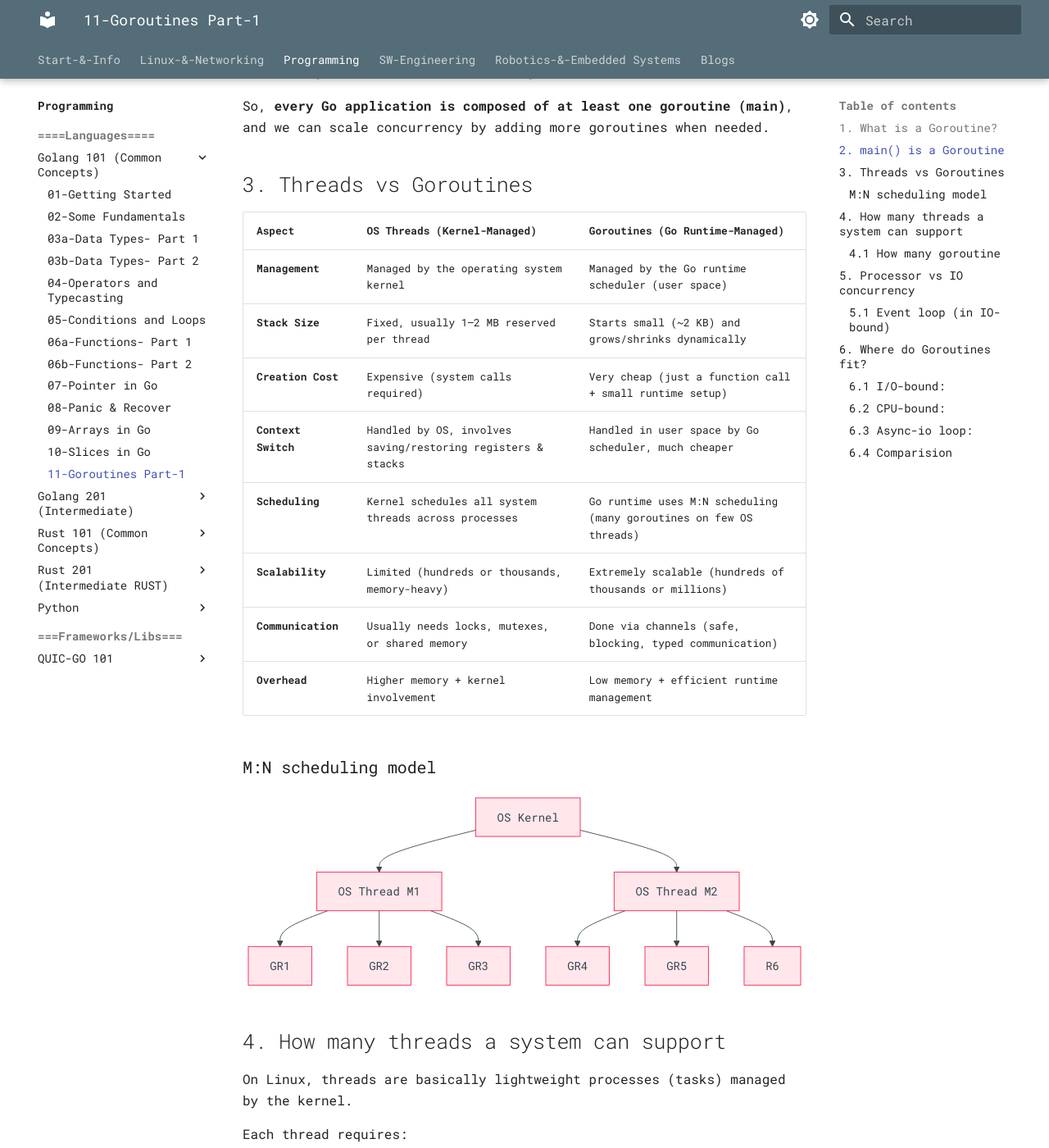
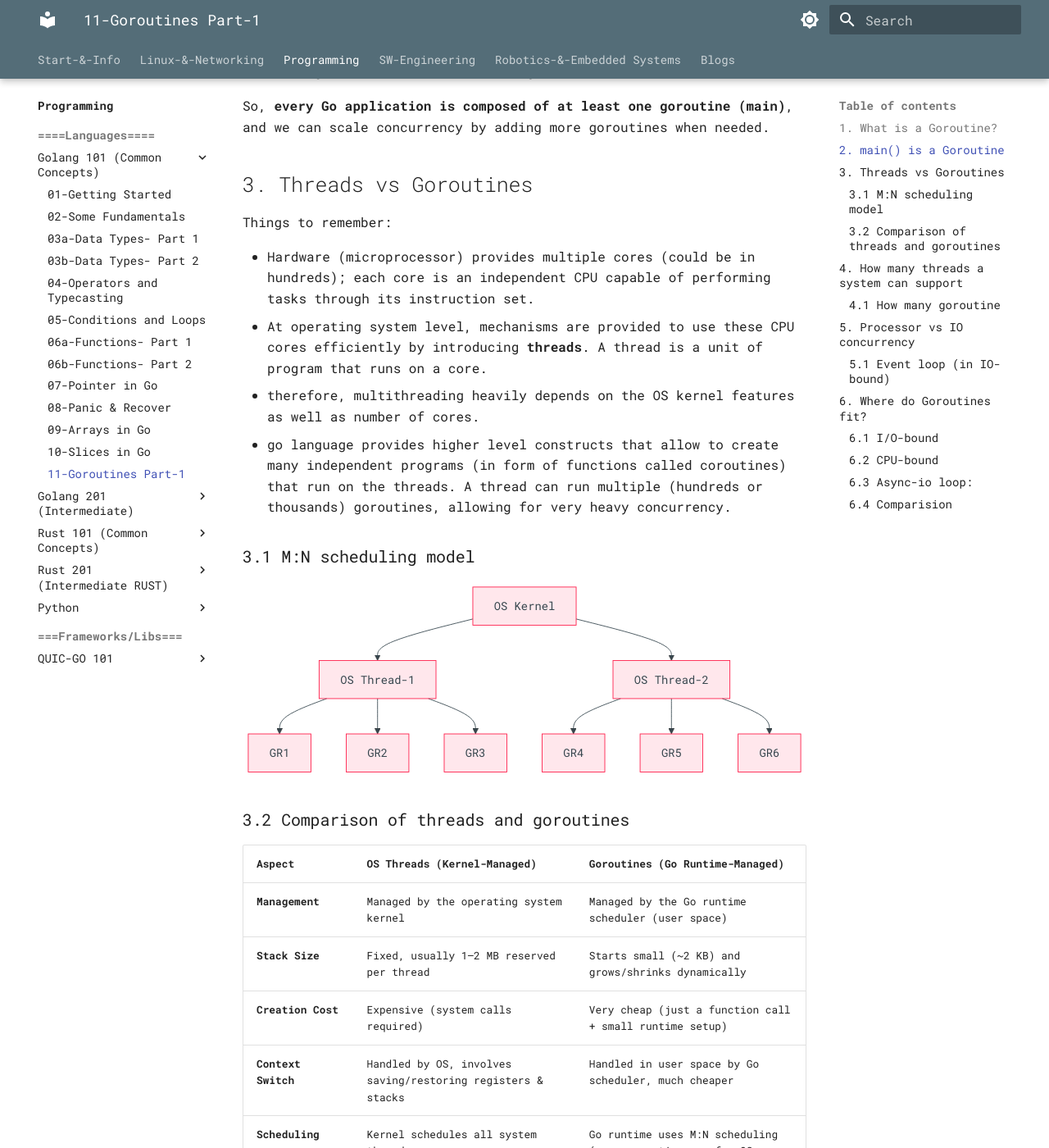
Before and after one commit to alohamujeeb/alohamujeeb.github.io, an MkDocs documentation site: the page built from docs/programming/languages/golang101/11-goroutines.md, in a window 1280 px wide and 1400 px high, scrolled down 1155 px. Shown: the whole window at 82% size. Built offline with MkDocs 1.6.1 and Material for MkDocs 9.7.7, drawn with Linux system fonts in a browser that asks for light colours; some of the changed text lies outside the part shown.

Commit message:
goroutine updated

````diff
--- a/docs/programming/languages/golang101/11-goroutines.md
+++ b/docs/programming/languages/golang101/11-goroutines.md
@@ -33,6 +33,33 @@ So, **every Go application is composed of at least one goroutine (main)**, and w
 
 ## 3. Threads vs Goroutines
 
+Things to remember:
+
+- Hardware (microprocessor) provides multiple cores (could be in hundreds); each core is an independent CPU capable of performing tasks through its instruction set.
+- At operating system level, mechanisms are provided to use these CPU cores efficiently by introducing **threads**. A thread is a unit of program that runs on a core.
+- therefore, multithreading heavily depends on the OS kernel features as well as number of cores.
+- go language provides higher level constructs that allow to create many independent programs (in form of functions called coroutines) that run on the threads. A thread can run multiple (hundreds or thousands) goroutines, allowing for very heavy concurrency.
+
+
+### 3.1 M:N scheduling model
+```mermaid
+graph TD
+    OSK[OS Kernel]
+
+    OSK --> T1["OS Thread-1"]
+    OSK --> T2["OS Thread-2"]
+
+    T1 --> GR1[GR1]
+    T1 --> GR2[GR2]
+    T1 --> GR3[GR3]
+
+    T2 --> GR4[GR4]
+    T2 --> GR5[GR5]
+    T2 --> GR6[GR6]
+```
+
+### 3.2 Comparison of threads and goroutines
+
 | Aspect              | OS Threads (Kernel-Managed)                                   | Goroutines (Go Runtime-Managed)                           |
 |---------------------|---------------------------------------------------------------|-----------------------------------------------------------|
 | **Management**      | Managed by the operating system kernel                        | Managed by the Go runtime scheduler (user space)          |
@@ -45,22 +72,7 @@ So, **every Go application is composed of at least one goroutine (main)**, and w
 | **Overhead**        | Higher memory + kernel involvement                           | Low memory + efficient runtime management                 |
 
 
-### M:N scheduling model
-```mermaid
-graph TD
-    OSK[OS Kernel]
 
-    OSK --> T1[OS Thread M1]
-    OSK --> T2[OS Thread M2]
-
-    T1 --> GR1[GR1]
-    T1 --> GR2[GR2]
-    T1 --> GR3[GR3]
-
-    T2 --> GR4[GR4]
-    T2 --> GR5[GR5]
-    T2 --> GR6[R6]
-```
 
 ## 4. How many threads a system can support
 On Linux, threads are basically lightweight processes (tasks) managed by the kernel.
@@ -112,27 +124,36 @@ Concurrency can be broadly categorized as:
 
 ```mermaid
 graph LR
-  subgraph CPU_bound
-    CPU["CPU Core 1"]
-    CPU --> TH1["TH1"]
-    CPU --> TH2["TH2"]
-    CPU --> TH3["TH3"]
+  subgraph IO_bound
+    LOOP["Event Loop (manages IO)<br/>(Runs as a Thread)"]
+    LOOP --> IO-Task-1["IO-Task-1"]
+    LOOP --> IO-Task-2["IO-Task-2"]
+    LOOP --> IO-Task-3["IO-Task-3"]
   end
 
 
-  subgraph IO_bound
-    LOOP["Event Loop"]
-    LOOP --> GR1["GR1"]
-    LOOP --> GR2["GR2"]
-    LOOP --> GR3["GR3"]
+
+   subgraph "CPU-bound(SMT Core)"
+    MCPU["SMT Core"]
+    MCPU --> MTh1["Thread-1"]
+    MCPU --> MTh2["Thread-2"]
   end
 
+  subgraph "CPU-bound"
+    CPU["Simple Core-1"]
+    CPU --> Th1["OS Thread-1"]
+    CPU2["Simple Core-2"]
+    CPU2 --> Th2["OS Thread-2"]
+  end
 ```
 
 Note:
 
 - CPU-bound: Threads / goroutines doing heavy computations mapped directly to cores
-- I/O-bound: Goroutines or async tasks multiplexed over few OS threads or a single event loop
+- Simple cores run one thread, however a Simultaneous Multithreading (SMT) core can run more than one thread at a time.
+- I/O-bound: ```async``` tasks multiplexed over few OS threads or a single event loop
+- A goroutine can be bound to a single thread (if performance is needed). Or multiple (thousands) can be bound to a single thread when performance is not required but other considerations are important such as multiple IO.
+
 
 ### 5.1 Event loop (in IO-bound)
 
@@ -167,13 +188,13 @@ graph TD
 - They are excellent for I/O-bound workloads,
 - but they can also handle CPU-bound workloads up to the number of available CPU cores.
 
-### 6.1 I/O-bound:
+### 6.1 I/O-bound
 
 - Goroutines are **more suited** here.
 - We can run thousands of concurrent I/O operations (network calls, disk reads, etc.) very efficiently.
 - This is similar to asyncio or Node.js’s event loop, but with a simpler model (you just write normal-looking code with goroutines + channels).
 
-### 6.2 CPU-bound:
+### 6.2 CPU-bound
 
 - Goroutines also work well for processor-bound tasks (i.e. threading),
 - However, they’re limited by the number of CPU cores. The Go runtime maps goroutines onto OS threads, and the OS threads onto cores.
@@ -192,3 +213,5 @@ graph TD
 | **OS Threads**      | CPU-heavy parallelism             | Heavyweight, limited in number, managed by OS  | Video rendering, physics simulations, game engines |
 | **Goroutines (Go)** | Mixed CPU + I/O, scalable tasks   | Lightweight, multiplexed on OS threads, simple API | Web servers, microservices, proxies, IoT collectors |
 | **Asyncio / Event Loop** | I/O-heavy concurrency (low CPU) | Single-threaded, cooperative multitasking      | Chat servers, web scrapers, GUI event handling, lightweight web apps |
+
+**A goroutine can be bound to a single thread (if performance is needed). Or multiple (thousands) can be bound to a single thread when performance is not required but other considerations are important such as multiple IO.**
````
